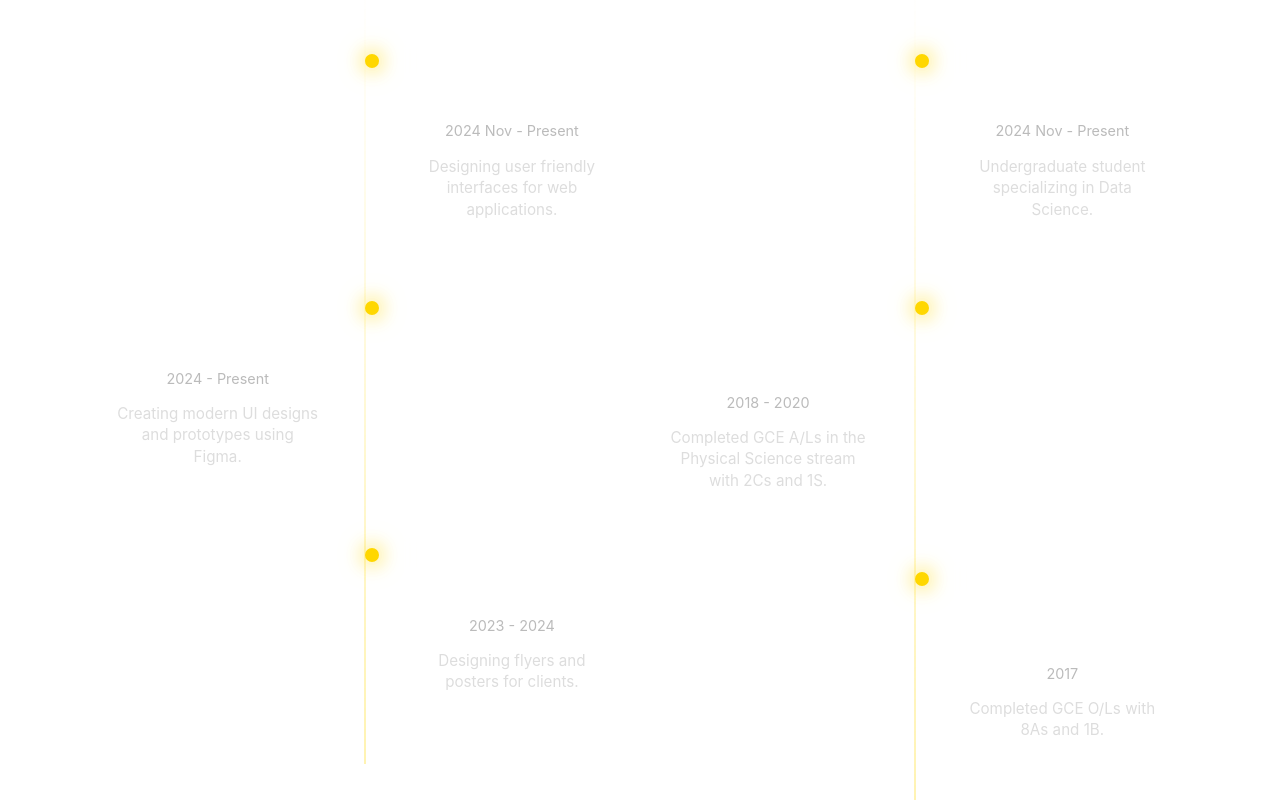
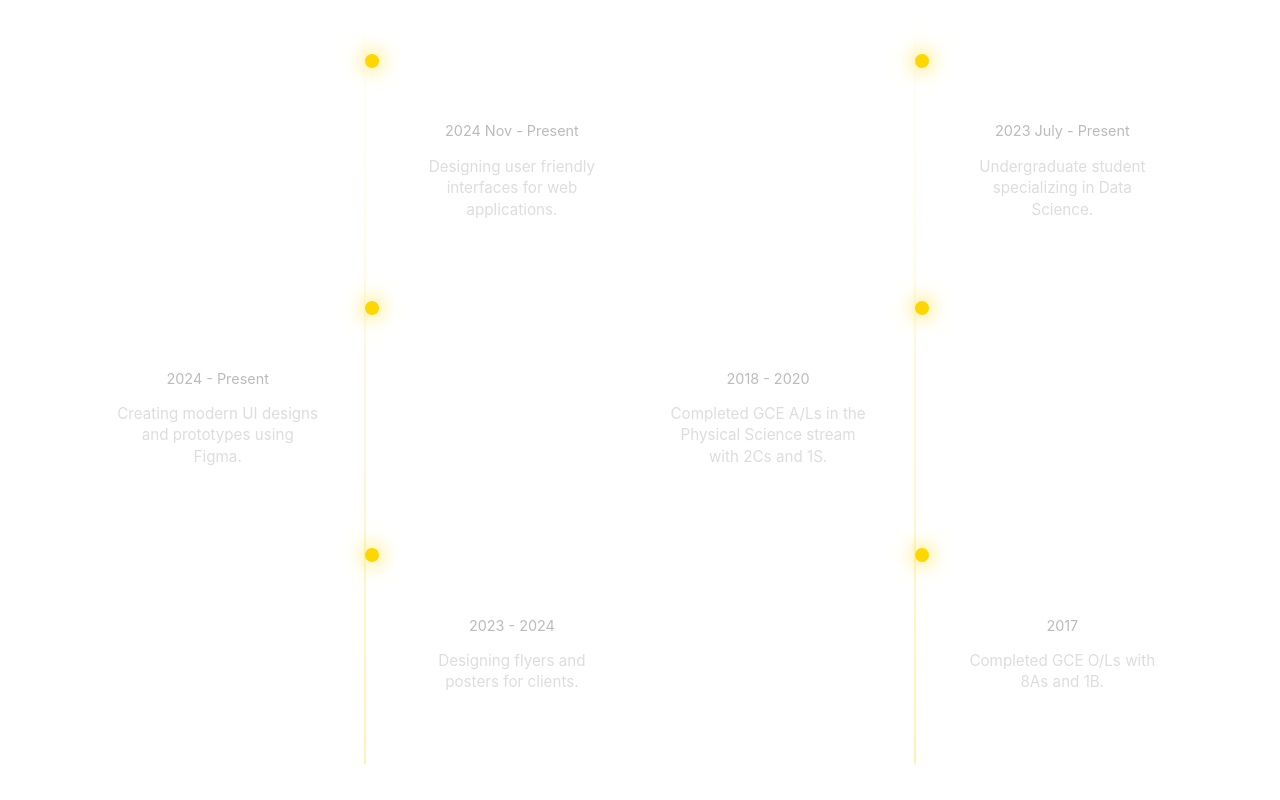
Before and after one commit to TheekshR/Portfolio-Website, a React (Create React App) app: page / in a window 1280 px wide. Shown: the part 1720-2520 px from the top of the page. Built offline with nearby package versions, Linux system fonts and the light colour scheme.

Commit message:
Update education section

```diff
--- a/src/components/Experience.js
+++ b/src/components/Experience.js
@@ -80,8 +80,8 @@ export default function Experience() {
             <div className="timeline-item" ref={(el) => (itemRefs.current[3] = el)}>
               <div className="timeline-dot"></div>
               <div className="timeline-content">
-                <h4>BSc (Hons) in Computer Science</h4>
-                <p className="period">2024 Nov - Present</p>
+                <h4>BSc (Hons) in Data Science</h4>
+                <p className="period">2023 July - Present</p>
                 <p>Undergraduate student specializing in Data Science.</p>
               </div>
             </div>
@@ -89,7 +89,7 @@ export default function Experience() {
             <div className="timeline-item" ref={(el) => (itemRefs.current[4] = el)}>
               <div className="timeline-dot"></div>
               <div className="timeline-content">
-                <h4>GCE Advanced Level - Ranabima Royal College</h4>
+                <h4>GCE A/L - Ranabima Royal College</h4>
                 <p className="period">2018 - 2020</p>
                 <p>Completed GCE A/Ls in the Physical Science stream with 2Cs and 1S.</p>
               </div>
@@ -98,7 +98,7 @@ export default function Experience() {
             <div className="timeline-item" ref={(el) => (itemRefs.current[5] = el)}>
               <div className="timeline-dot"></div>
               <div className="timeline-content">
-                <h4>GCE Ordinary Level - Ranabima Royal College</h4>
+                <h4>GCE O/L - Ranabima Royal College</h4>
                 <p className="period">2017</p>
                 <p>Completed GCE O/Ls with 8As and 1B.</p>
               </div>
```
